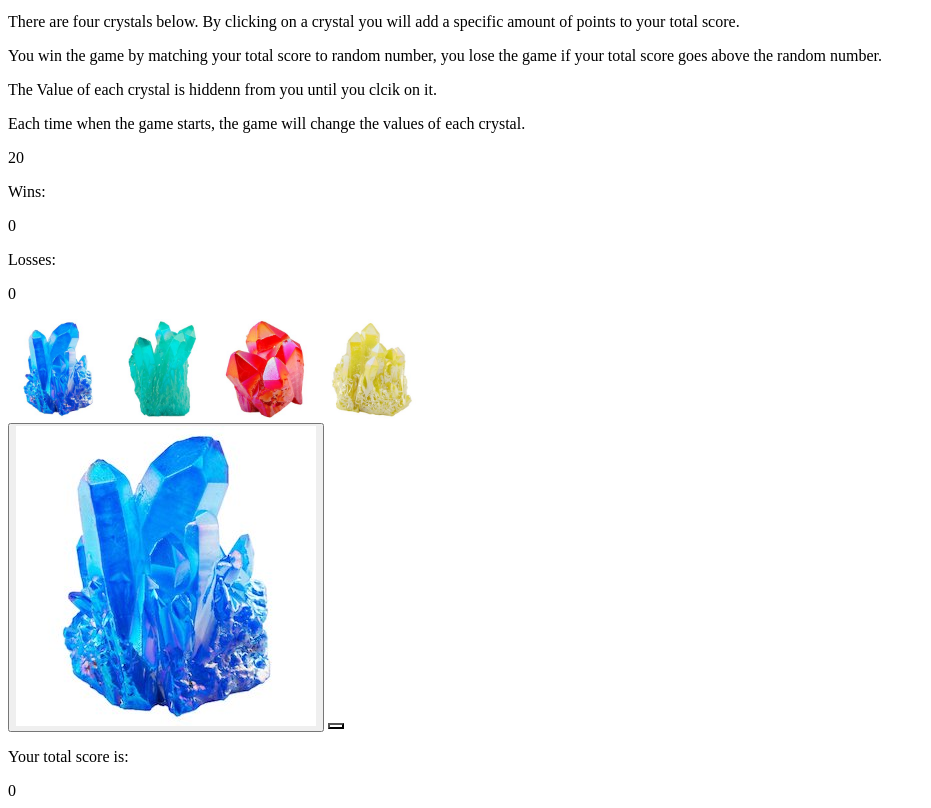
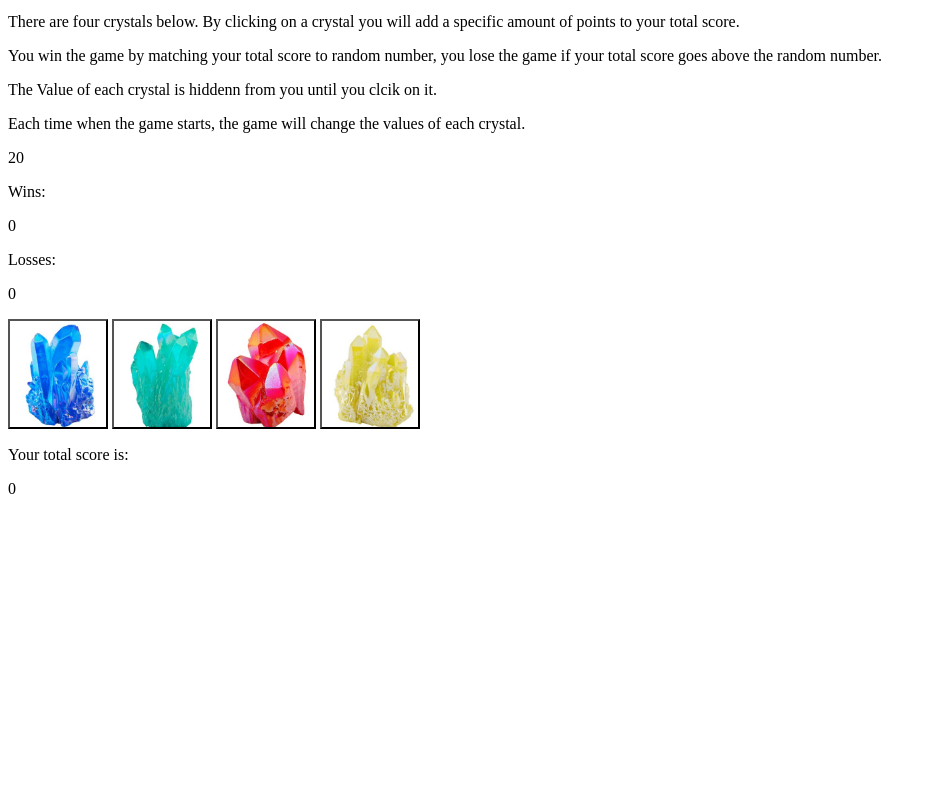
Before and after one commit to dpark123/unit-4-game, a plain HTML site: page index.html in a window 1280 px wide. Shown: the part 101-909 px from the top of the page, without its empty margins (0-931 px from the left). After the commit the page ends 800 px from the top, so only its background shows below. Drawn offline with nearby package versions, Linux system fonts and the light colour scheme.

Commit message:
created buttons for crystal images. game is working as needed.

```diff
--- a/assets/css/style.css
+++ b/assets/css/style.css
@@ -4,7 +4,30 @@ img{
     margin:0;
 }
 
-.example{
+#blueImg{
     background-image: url(../images/blueCrystal.jpg);
-    background-size: 100px;
+    background-size: 100px 110px;
+    width:100px;
+    height: 110px;
 }
+
+#redImg{
+    background-image: url(../images/redCrystal.jpg);
+    background-size: 100px 110px;
+    width:100px;
+    height: 110px;
+}
+
+#greenImg{
+    background-image: url(../images/greenCrystal.jpg);
+    background-size: 100px 110px;
+    width:100px;
+    height: 110px;
+}
+
+#yellowImg{
+    background-image: url(../images/yellowCrystal.jpg);
+    background-size: 100px 110px;
+    width:100px;
+    height: 110px;
+}
--- a/assets/javascript/game.js
+++ b/assets/javascript/game.js
@@ -29,31 +29,33 @@ function setGame(){
     $("#goal").html(goal);
 
 }
-$("#game").on("click", function(){
 
-    $("#blue").on("click", function(){
+$("#blueImg").click(function(){
     score = blueNumber+score;
     console.log(score);
     $("#score").html(score);
 });
 
-    $("#green").click(function(){
+$("#greenImg").click(function(){
     score = greenNumber+score;
     console.log(score);
     $("#score").html(score);
 });
 
-    $("#red").click(function(){
+$("#redImg").click(function(){
     score = redNumber+score;
     console.log(score);
     $("#score").html(score);
 });
 
-    $("#yellow").click(function(){
+$("#yellowImg").click(function(){
     score = yellowNumber+score;
     console.log(score);
     $("#score").html(score);
 });
+
+$(document).on("click", function(){
+
 
     if(score === goal){
         wins++;
@@ -63,9 +65,7 @@ $("#game").on("click", function(){
         losses++;
         reset();
     }
-
-});
-
+})
 
 function reset(){
     score = 0;
@@ -78,7 +78,6 @@ function reset(){
     $("#losses").html(losses);
     $("#score").html(score);
     $("#goal").html(goal);
-
 }
 
 setGame ();
--- a/index.html
+++ b/index.html
@@ -34,14 +34,18 @@
         <p>Losses: </p><p id="losses"></p>
     </div>
 
-    <div id="crystal-images">
+   <!-- <div id="crystal-images">
         <img src = "assets/images/blueCrystal.jpg" id="blue" width="100px">
         <img src = "assets/images/greenCrystal.jpg" id="green" width="100px">
         <img src = "assets/images/redCrystal.jpg" id="red" width="100px">
         <img src = "assets/images/yellowCrystal.jpg" id="yellow" width="100px">
     </div>
     <button id="heads"><img src = "assets/images/blueCrystal.jpg"></button>
-    <button class="example"></button>
+-->
+    <button id="blueImg"></button>
+    <button id="greenImg"></button>
+    <button id="redImg"></button>
+    <button id="yellowImg"></button>
     <div>
         <p>Your total score is: </p>
     </div>
```
Lines whose indentation alone changed are shown as unchanged.
